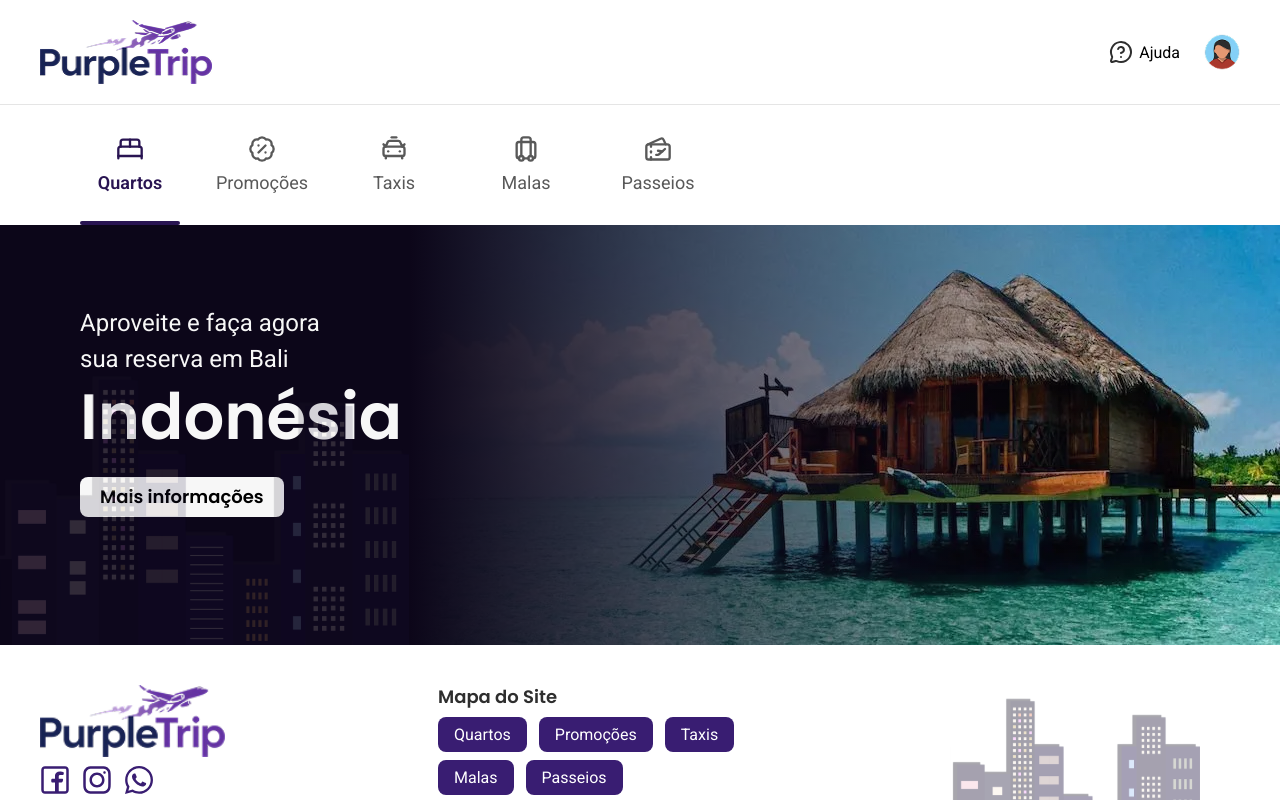
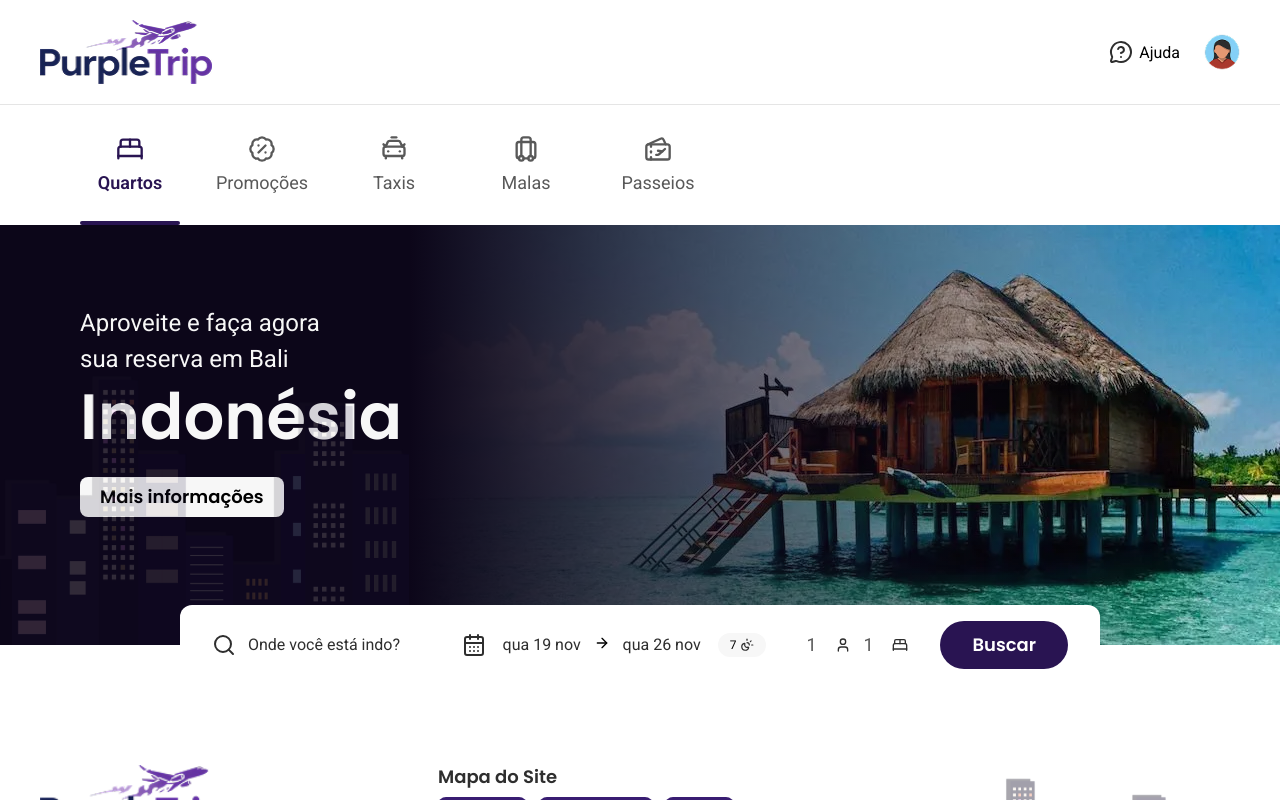
Before and after one commit to MatheusTG/PurpleTrip, a Next.js app in the folder source/web/: page / in a window 1280 px wide. Shown: the top 800 px of the page. Built offline with nearby package versions, Linux system fonts and the light colour scheme.

Commit message:
feat: implement FilterBar component with date range and guest selection

```diff
--- a/source/web/package.json
+++ b/source/web/package.json
@@ -9,14 +9,17 @@
     "lint": "eslint"
   },
   "dependencies": {
+    "date-fns": "^4.1.0",
     "lucide-react": "^0.554.0",
     "next": "16.0.3",
     "react": "19.2.0",
+    "react-date-range": "^2.0.1",
     "react-dom": "19.2.0"
   },
   "devDependencies": {
     "@types/node": "^20",
     "@types/react": "^19",
+    "@types/react-date-range": "^1.4.10",
     "@types/react-dom": "^19",
     "babel-plugin-react-compiler": "1.0.0",
     "eslint": "^9",
--- a/source/web/src/app/globals.css
+++ b/source/web/src/app/globals.css
@@ -90,3 +90,9 @@ ul {
 .container {
   padding: 0 5rem;
 }
+
+.icon {
+  display: flex;
+  align-items: center;
+  color: var(--gray-1000);
+}
--- a/source/web/src/app/page.module.css
+++ b/source/web/src/app/page.module.css
@@ -0,0 +1,5 @@
+.filterBarPosition {
+  transform: translateY(-50%);
+  width: max-content;
+  margin: auto;
+}
--- a/source/web/src/app/page.tsx
+++ b/source/web/src/app/page.tsx
@@ -1,11 +1,16 @@
+import FilterBar from "@/components/home/filter-bar";
 import Menu from "@/components/home/menu";
 import TripAdd from "@/components/home/trip-add";
+import styles from "./page.module.css";
 
 export default function Home() {
   return (
     <article>
       <Menu />
       <TripAdd />
+      <div className={styles.filterBarPosition}>
+        <FilterBar />
+      </div>
     </article>
   );
 }
--- /dev/null
+++ b/source/web/src/components/home/filter-bar/filter-bar.module.css
@@ -0,0 +1,110 @@
+.formContainer {
+  display: flex;
+  justify-content: space-between;
+  background-color: var(--white);
+  padding: 1rem 2rem;
+  width: 57.5rem;
+  border-radius: 0.75rem;
+}
+
+.searchPlaceInputContainer {
+  display: flex;
+  align-items: center;
+  gap: 0.75rem;
+}
+
+.placeInput {
+  font: var(--font-02-xs);
+  border: none;
+  outline: none;
+}
+
+.placeInput::placeholder {
+  color: var(--gray-1000);
+}
+
+.rightSide {
+  display: flex;
+  align-items: center;
+}
+
+.stayContainer {
+  display: flex;
+  align-items: center;
+  gap: 0.75rem;
+  margin-right: 2.5rem;
+  position: relative;
+}
+
+.stayDates {
+  display: flex;
+  align-items: center;
+  gap: 0.5rem;
+}
+
+.dateText {
+  text-align: center;
+  font: var(--font-02-xs);
+  color: var(--gray-1000);
+  width: 5.5rem;
+}
+
+.dateRange {
+  display: none !important;
+  position: absolute;
+}
+
+.dateRangeActive {
+  display: block;
+  position: absolute;
+  left: -1.5rem;
+  top: 2.5rem;
+}
+
+.stayDaysNumberContainer {
+  display: flex;
+  align-items: center;
+  gap: 0.25rem;
+  border-radius: 0.75rem;
+  background-color: var(--gray-100);
+  padding: 0.125rem 0.75rem;
+}
+
+.stayDayNumber {
+  font: var(--font-02-xxs);
+}
+
+.peopleAndBedContainer {
+  display: flex;
+  align-items: center;
+  gap: 0.75rem;
+  margin-right: 2rem;
+}
+
+.peopleAndBedItem {
+  display: flex;
+  align-items: center;
+  gap: 0.25rem;
+}
+
+.peopleAndBedInput {
+  border: none;
+  font: var(--font-02-sm);
+  color: var(--gray-800);
+  outline: none;
+}
+
+.peopleAndBedInput::-webkit-inner-spin-button,
+.peopleAndBedInput::-webkit-outer-spin-button {
+  -webkit-appearance: none;
+  margin: 0;
+}
+
+.filterBarButton {
+  padding: 0.75rem 2rem;
+  border-radius: 2rem;
+  background-color: var(--primary-1000);
+  border: none;
+  font: var(--font-01-sm-sb);
+  color: var(--white);
+}
--- /dev/null
+++ b/source/web/src/components/home/filter-bar/index.tsx
@@ -0,0 +1,203 @@
+"use client";
+
+import styles from "./filter-bar.module.css";
+
+import {
+  ArrowRightIcon,
+  BedDoubleIcon,
+  CalendarDaysIcon,
+  SearchIcon,
+  SunMoonIcon,
+  UserIcon,
+} from "lucide-react";
+
+import { useRouter } from "next/navigation";
+
+import { ChangeEvent, useEffect, useRef, useState } from "react";
+
+import { addDays, differenceInDays, format, set } from "date-fns";
+import { ptBR } from "date-fns/locale";
+
+import { DateRange, Range } from "react-date-range";
+import "react-date-range/dist/styles.css";
+import "react-date-range/dist/theme/default.css";
+
+export default function FilterBar() {
+  const [isCalendarActive, setIsCalendarActive] = useState(false);
+  const [dateInterval, setDateInterval] = useState<Range[]>([
+    {
+      startDate: new Date(),
+      endDate: addDays(new Date(), 7),
+      key: "selection",
+    },
+  ]);
+  const [placeInputValue, setPlaceInputValue] = useState("");
+  const [numberOfPeople, setNumberOfPeople] = useState(1);
+  const [numberOfBeds, setNumberOfBeds] = useState(1);
+
+  const stayContainerRef = useRef<HTMLDivElement | null>(null);
+
+  const router = useRouter();
+
+  useEffect(() => {
+    function handleCLick(event: MouseEvent) {
+      if (
+        isCalendarActive &&
+        event.target &&
+        !stayContainerRef.current?.contains(event.target as Node)
+      ) {
+        setIsCalendarActive(false);
+      }
+    }
+
+    if (isCalendarActive) {
+      window.addEventListener("click", handleCLick);
+    }
+  }, [isCalendarActive]);
+
+  function handleSubmit(event: React.MouseEvent<HTMLButtonElement>) {
+    event.preventDefault();
+    router.push("?teste=2");
+  }
+
+  function transformDateToString(date: Date) {
+    const firstStepFormatted = format(date, "eee dd MMM", {
+      locale: ptBR,
+    });
+    const firstStepFormattedList = firstStepFormatted.split(" ");
+    firstStepFormattedList[0] = firstStepFormattedList[0].slice(0, 3);
+    return firstStepFormattedList.join(" ");
+  }
+
+  function handleNumberOfPeople({ target }: ChangeEvent<HTMLInputElement>) {
+    if (!(target.value.length > 1)) {
+      setNumberOfPeople(Number(target.value));
+    }
+  }
+
+  function handleNumberOfBeds({ target }: ChangeEvent<HTMLInputElement>) {
+    if (!(target.value.length > 1)) {
+      setNumberOfBeds(Number(target.value));
+    }
+  }
+
+  return (
+    <form className={styles.formContainer} method="GET">
+      <div className={styles.searchPlaceInputContainer}>
+        <div className="icon">
+          <SearchIcon name="place" size={24} color="currentColor" />
+        </div>
+        <input
+          value={placeInputValue}
+          onChange={({ target }) => setPlaceInputValue(target.value)}
+          className={styles.placeInput}
+          placeholder="Onde você está indo?"
+        />
+      </div>
+
+      <div className={styles.rightSide}>
+        <div
+          ref={stayContainerRef}
+          className={styles.stayContainer}
+          onClick={() => setIsCalendarActive(true)}
+        >
+          <div className="icon">
+            <CalendarDaysIcon size={24} color="currentColor" />
+          </div>
+          <div className={styles.stayDates}>
+            <span className={styles.dateText}>
+              {transformDateToString(
+                dateInterval[0].startDate
+                  ? new Date(dateInterval[0].startDate)
+                  : new Date()
+              )}
+            </span>
+            <div>
+              <ArrowRightIcon size={16} color="currentColor" />
+            </div>
+            <span className={styles.dateText}>
+              {transformDateToString(
+                dateInterval[0].endDate
+                  ? new Date(dateInterval[0].endDate)
+                  : new Date()
+              )}
+            </span>
+          </div>
+          <div className={styles.stayDaysNumberContainer}>
+            <span className={styles.stayDayNumber}>
+              {dateInterval[0].startDate &&
+                dateInterval[0].endDate &&
+                differenceInDays(
+                  dateInterval[0].endDate,
+                  dateInterval[0].startDate
+                )}
+            </span>
+            <div className="icon">
+              <SunMoonIcon size={14} color="currentColor" />
+            </div>
+          </div>
+          <DateRange
+            className={`${
+              isCalendarActive ? styles.dateRangeActive : styles.dateRange
+            }`}
+            onChange={(item) => setDateInterval([item.selection])}
+            ranges={dateInterval}
+            direction="horizontal"
+            locale={
+              {
+                ...ptBR,
+                localize: {
+                  ...ptBR.localize,
+                  day: (n: number) => {
+                    const dias = [
+                      "dom",
+                      "seg",
+                      "ter",
+                      "qua",
+                      "qui",
+                      "sex",
+                      "sáb",
+                    ];
+                    return dias[n];
+                  },
+                },
+              } as typeof ptBR
+            }
+          />
+        </div>
+
+        <div className={styles.peopleAndBedContainer}>
+          <div className={styles.peopleAndBedItem}>
+            <input
+              className={styles.peopleAndBedInput}
+              type="number"
+              value={numberOfPeople}
+              onChange={handleNumberOfPeople}
+              max={9}
+              min={1}
+            />
+            <div className="icon">
+              <UserIcon size={16} color="currentColor" />
+            </div>
+          </div>
+          <div className={styles.peopleAndBedItem}>
+            <input
+              className={styles.peopleAndBedInput}
+              type="number"
+              value={numberOfBeds}
+              onChange={handleNumberOfBeds}
+              min={1}
+              max={9}
+            />
+            <div className="icon">
+              <BedDoubleIcon size={16} color="currentColor" />
+            </div>
+          </div>
+        </div>
+        <button className={styles.filterBarButton} onClick={handleSubmit}>
+          Buscar
+        </button>
+      </div>
+    </form>
+  );
+}
```
Also changed, not shown: 1 other file (tests, documents, lock files or other folders).
